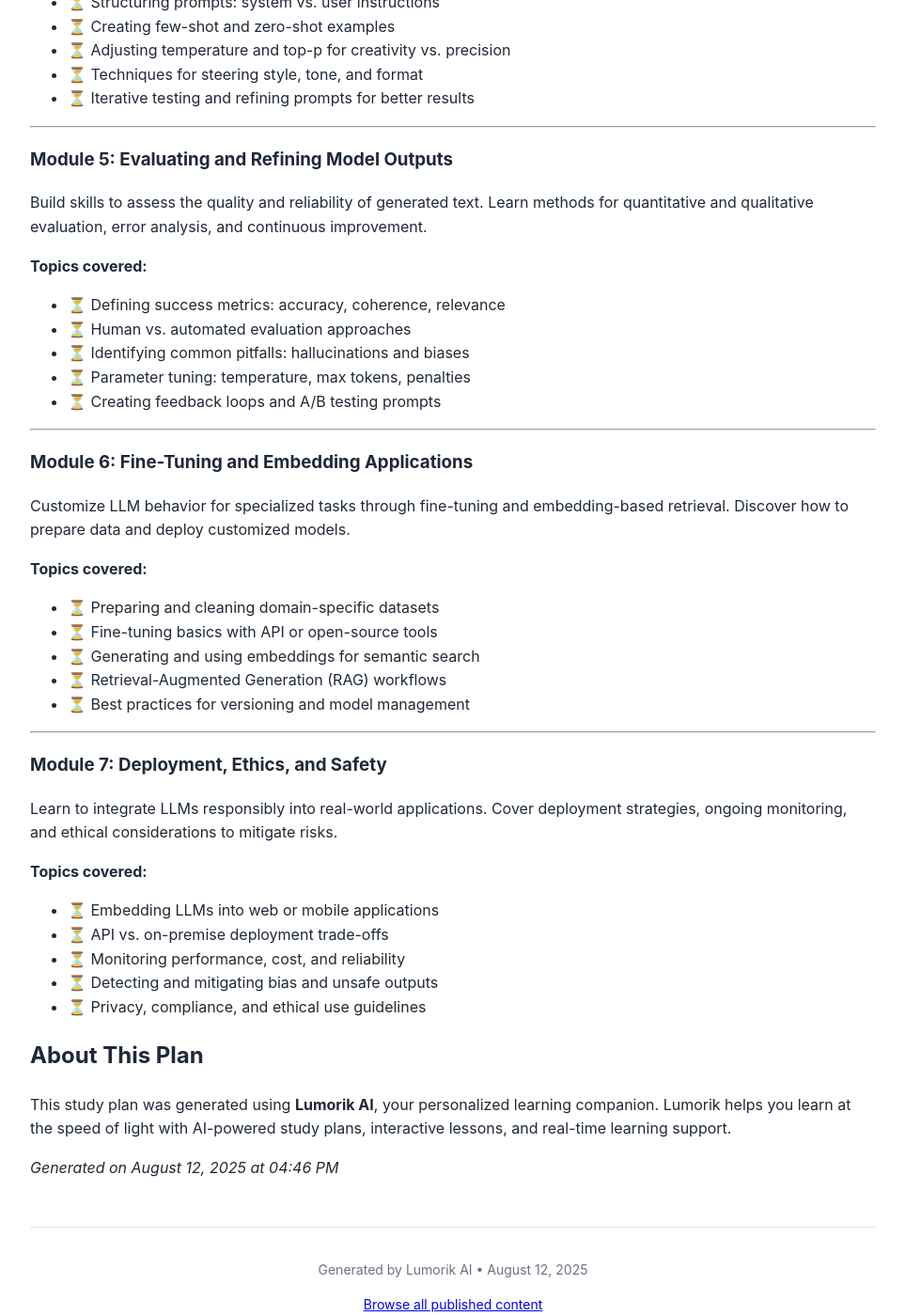
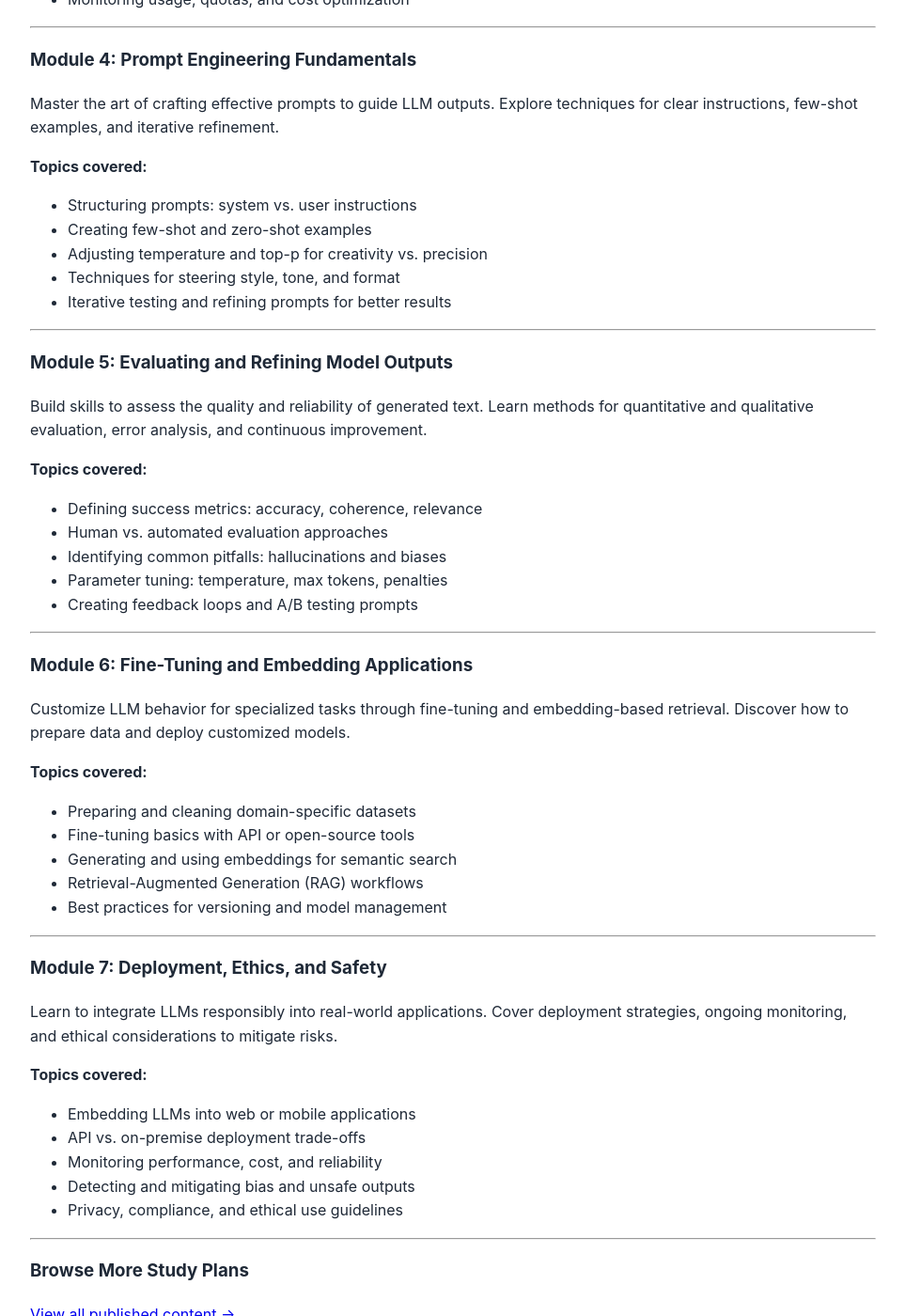
Before and after one commit to lumorikllc/learn, a Jekyll site: the page built from content/a23f2f35-2cd5-455f-b58b-fa1815dadfd1/70473486-6b8b-41dd-b113-0f4c82c1d36e/index.md, in a window 1280 px wide and 1400 px high, scrolled down 1692 px. Shown: the whole window at 94% size, without its empty margins (158-1121 px from the left). Built offline with Jekyll 4.4.1, drawn with Linux system fonts in a browser that asks for light colours; some of the changed text lies outside the part shown.

Commit message:
Update study plan 70473486

```diff
--- a/content/a23f2f35-2cd5-455f-b58b-fa1815dadfd1/70473486-6b8b-41dd-b113-0f4c82c1d36e/index.md
+++ b/content/a23f2f35-2cd5-455f-b58b-fa1815dadfd1/70473486-6b8b-41dd-b113-0f4c82c1d36e/index.md
@@ -1,11 +1,21 @@
 ---
 layout: study-plan
 title: "From Zero to LLM Hero: A Beginner’s Journey into Large Language Models"
-date: 2025-08-12T16:46:04.673046
+date: 2025-08-12T16:58:20.738172
 modules: 7
 lessons: 35
 author: "markmatech@gmail.com"
 description: "AI-powered study plan generated by Lumorik"
+---
+
+## L   Lumorik AI
+
+*Learn at the speed of light*
+
+### From Zero to LLM Hero: A Beginner’s Journey into Large Language Models
+Modules: 7 | Lessons: 35
+Published: August 12, 2025
+
 ---
 
 # From Zero to LLM Hero: A Beginner’s Journey into Large Language Models
@@ -22,11 +32,11 @@ Get acquainted with the fundamentals of artificial intelligence and the emergenc
 
 **Topics covered:**
 
-- ⏳ Overview of AI, ML, and NLP: definitions and relationships
-- ⏳ What is a Large Language Model: scope and capabilities
-- ⏳ Key terms: tokens, parameters, inference
-- ⏳ Major LLM milestones and flagship models
-- ⏳ Common applications and success stories
+- Overview of AI, ML, and NLP: definitions and relationships
+- What is a Large Language Model: scope and capabilities
+- Key terms: tokens, parameters, inference
+- Major LLM milestones and flagship models
+- Common applications and success stories
 
 ---
 
@@ -36,11 +46,11 @@ Dive into the building blocks of LLMs by understanding how text is represented a
 
 **Topics covered:**
 
-- ⏳ Tokenization methods: word, subword, and byte-pair encoding
-- ⏳ Creating and using embeddings to represent words
-- ⏳ Self-attention and multi-head attention mechanisms
-- ⏳ Transformer encoder and decoder blocks
-- ⏳ How inference works: from prompt to output
+- Tokenization methods: word, subword, and byte-pair encoding
+- Creating and using embeddings to represent words
+- Self-attention and multi-head attention mechanisms
+- Transformer encoder and decoder blocks
+- How inference works: from prompt to output
 
 ---
 
@@ -50,11 +60,11 @@ Learn how to access production-ready LLMs via APIs. You’ll set up your environ
 
 **Topics covered:**
 
-- ⏳ Choosing an API provider and plan
-- ⏳ Obtaining API credentials and managing keys securely
-- ⏳ Making your first API request and parsing the JSON response
-- ⏳ Setting parameters: model, temperature, max tokens
-- ⏳ Monitoring usage, quotas, and cost optimization
+- Choosing an API provider and plan
+- Obtaining API credentials and managing keys securely
+- Making your first API request and parsing the JSON response
+- Setting parameters: model, temperature, max tokens
+- Monitoring usage, quotas, and cost optimization
 
 ---
 
@@ -64,11 +74,11 @@ Master the art of crafting effective prompts to guide LLM outputs. Explore techn
 
 **Topics covered:**
 
-- ⏳ Structuring prompts: system vs. user instructions
-- ⏳ Creating few-shot and zero-shot examples
-- ⏳ Adjusting temperature and top-p for creativity vs. precision
-- ⏳ Techniques for steering style, tone, and format
-- ⏳ Iterative testing and refining prompts for better results
+- Structuring prompts: system vs. user instructions
+- Creating few-shot and zero-shot examples
+- Adjusting temperature and top-p for creativity vs. precision
+- Techniques for steering style, tone, and format
+- Iterative testing and refining prompts for better results
 
 ---
 
@@ -78,11 +88,11 @@ Build skills to assess the quality and reliability of generated text. Learn meth
 
 **Topics covered:**
 
-- ⏳ Defining success metrics: accuracy, coherence, relevance
-- ⏳ Human vs. automated evaluation approaches
-- ⏳ Identifying common pitfalls: hallucinations and biases
-- ⏳ Parameter tuning: temperature, max tokens, penalties
-- ⏳ Creating feedback loops and A/B testing prompts
+- Defining success metrics: accuracy, coherence, relevance
+- Human vs. automated evaluation approaches
+- Identifying common pitfalls: hallucinations and biases
+- Parameter tuning: temperature, max tokens, penalties
+- Creating feedback loops and A/B testing prompts
 
 ---
 
@@ -92,11 +102,11 @@ Customize LLM behavior for specialized tasks through fine-tuning and embedding-b
 
 **Topics covered:**
 
-- ⏳ Preparing and cleaning domain-specific datasets
-- ⏳ Fine-tuning basics with API or open-source tools
-- ⏳ Generating and using embeddings for semantic search
-- ⏳ Retrieval-Augmented Generation (RAG) workflows
-- ⏳ Best practices for versioning and model management
+- Preparing and cleaning domain-specific datasets
+- Fine-tuning basics with API or open-source tools
+- Generating and using embeddings for semantic search
+- Retrieval-Augmented Generation (RAG) workflows
+- Best practices for versioning and model management
 
 ---
 
@@ -106,15 +116,19 @@ Learn to integrate LLMs responsibly into real-world applications. Cover deployme
 
 **Topics covered:**
 
-- ⏳ Embedding LLMs into web or mobile applications
-- ⏳ API vs. on-premise deployment trade-offs
-- ⏳ Monitoring performance, cost, and reliability
-- ⏳ Detecting and mitigating bias and unsafe outputs
-- ⏳ Privacy, compliance, and ethical use guidelines
+- Embedding LLMs into web or mobile applications
+- API vs. on-premise deployment trade-offs
+- Monitoring performance, cost, and reliability
+- Detecting and mitigating bias and unsafe outputs
+- Privacy, compliance, and ethical use guidelines
 
 
-## About This Plan
+---
 
-This study plan was generated using **Lumorik AI**, your personalized learning companion. Lumorik helps you learn at the speed of light with AI-powered study plans, interactive lessons, and real-time learning support.
+### Browse More Study Plans
 
-*Generated on August 12, 2025 at 04:46 PM*
+[View all published content →](https://lumorikllc.github.io/learn/)
+
+---
+
+*Powered by [Lumorik AI](https://lumorik.ai) - Your personalized learning companion*
```
